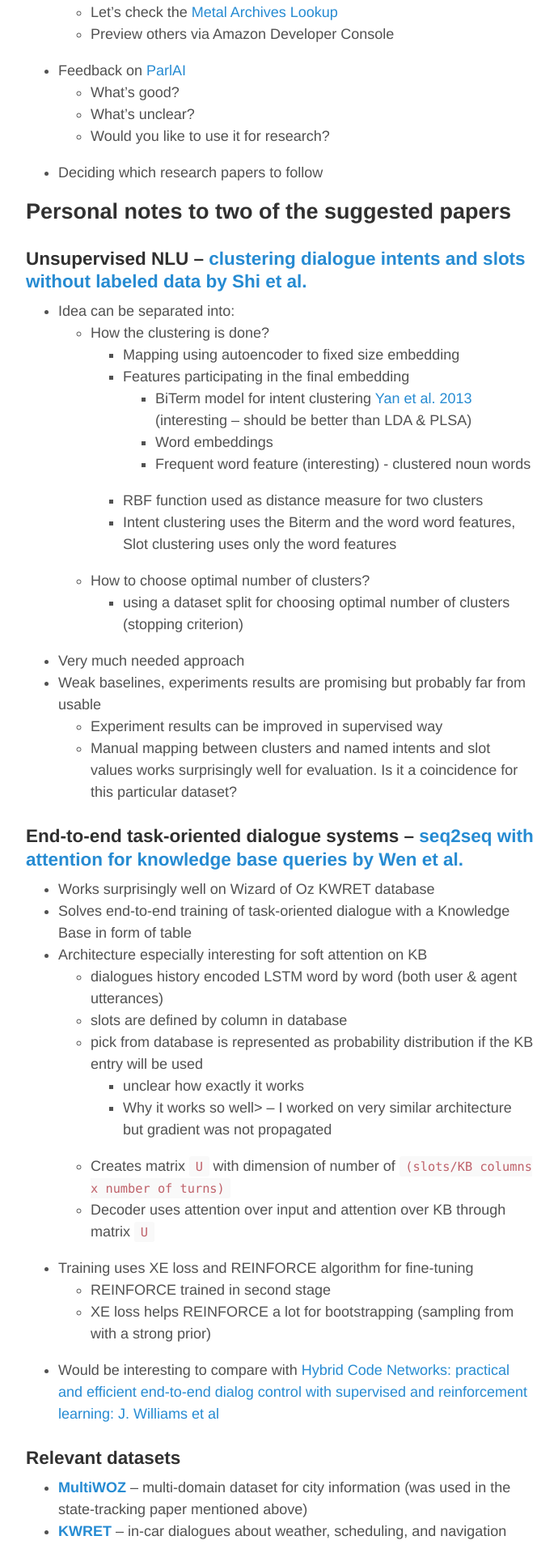
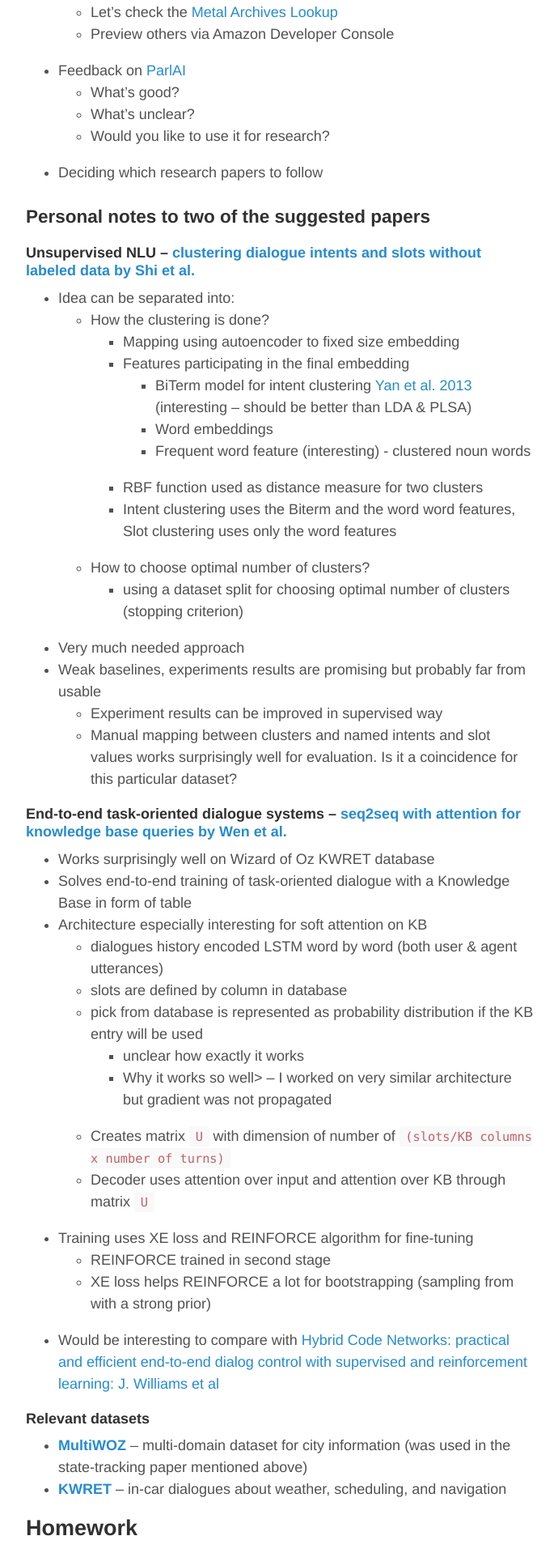
Before and after one commit to oplatek/oplatek.github.io, a Jekyll site: the page built from _posts/2019-04-02-ds-lab-7.md, in a window 1280 px wide. Shown: the part 307-2225 px from the top of the page at 81% size, without its empty margins (293-983 px from the left). Built offline with Jekyll 4.4.1, drawn with Linux system fonts in a browser that asks for light colours.

Commit message:
cosmetic changes

```diff
--- a/_posts/2019-04-02-ds-lab-7.md
+++ b/_posts/2019-04-02-ds-lab-7.md
@@ -18,8 +18,9 @@ tags: Mff, School, Labs, DS, dialogue systems
 
 - Deciding which research papers to follow
 
-## Personal notes to two of the suggested papers
-### **Unsupervised NLU** – [clustering dialogue intents and slots without labeled data by Shi et al.](https://aclweb.org/anthology/D18-1072)
+### Personal notes to two of the suggested papers
+
+#### **Unsupervised NLU** – [clustering dialogue intents and slots without labeled data by Shi et al.](https://aclweb.org/anthology/D18-1072)
 - Idea can be separated into:
     - How the clustering is done?
         - Mapping using autoencoder to fixed size embedding
@@ -36,7 +37,7 @@ tags: Mff, School, Labs, DS, dialogue systems
     - Experiment results can be improved in supervised way
     - Manual mapping between clusters and named intents and slot values works surprisingly well for evaluation. Is it a coincidence for this particular dataset?
 
-### **End-to-end task-oriented dialogue systems** – [seq2seq with attention for knowledge base queries by Wen et al.](https://arxiv.org/pdf/1806.04441.pdf)
+#### **End-to-end task-oriented dialogue systems** – [seq2seq with attention for knowledge base queries by Wen et al.](https://arxiv.org/pdf/1806.04441.pdf)
 - Works surprisingly well on Wizard of Oz KWRET database
 - Solves end-to-end training of task-oriented dialogue with a Knowledge Base in form of table
 - Architecture especially interesting for soft attention on KB
@@ -53,7 +54,7 @@ tags: Mff, School, Labs, DS, dialogue systems
 - Would be interesting to compare with [Hybrid Code Networks: practical and efficient end-to-end dialog control with supervised and reinforcement learning: J. Williams et al](https://arxiv.org/abs/1702.03274)
 
 
-### Relevant datasets
+#### Relevant datasets
 - **[MultiWOZ](http://dialogue.mi.eng.cam.ac.uk/index.php/corpus/)** – multi-domain dataset for city information (was used in the state-tracking paper mentioned above)
 - **[KWRET](https://nlp.stanford.edu/blog/a-new-multi-turn-multi-domain-task-oriented-dialogue-dataset/)** – in-car dialogues about weather, scheduling, and navigation
 
```
